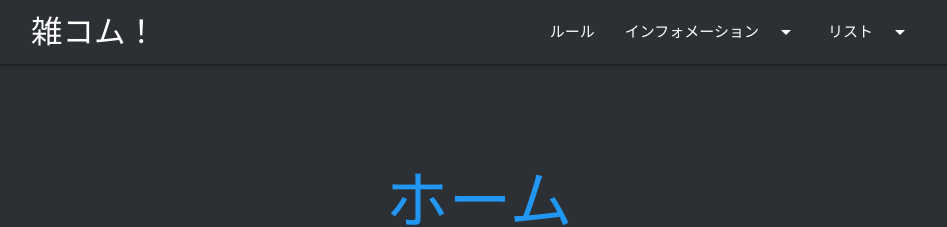
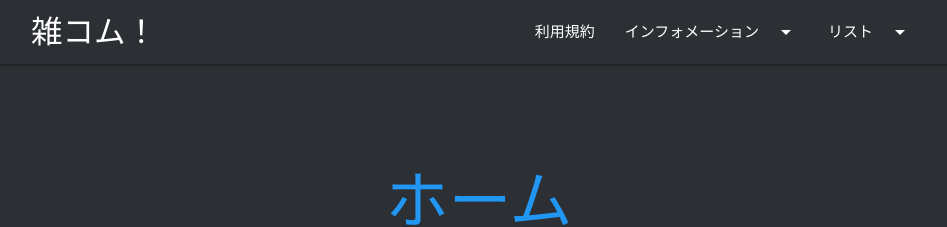
Before and after one commit to zatsukomu/zatsukomu-website-v1, a Jekyll site: the page built from docs/_pages/index.html, in a window 1280 px wide and 900 px high. Shown: the top 227 px of the window, without its empty margins (161-1108 px from the left). Built offline with Jekyll 4.4.1, drawn with Linux system fonts in a browser that asks for light colours; nearby versions of some CDN libraries.

Commit message:
Update nav.html

```diff
--- a/docs/_includes/nav.html
+++ b/docs/_includes/nav.html
@@ -15,13 +15,14 @@
   <nav class="discord dark" role="navigation">
     <div class="nav-wrapper container"><a id="logo-container" href="/" class="brand-logo">雑コム！</a>
     <ul class="right hide-on-med-and-down">
-      <li><a href="/ルール">ルール</a></li>
+      <li><a href="/利用規約">利用規約</a></li>
       <li><a class="dropdown-trigger" href="#!" data-target="dropdown1">インフォメーション<i class="material-icons right">arrow_drop_down</i></a></li>
       <!-- Dropdown Trigger -->
       <li><a class="dropdown-trigger" href="#!" data-target="dropdown2">リスト<i class="material-icons right">arrow_drop_down</i></a></li>
     </ul>
       <ul id="nav-mobile" class="sidenav discord dark">
         <li><a class="white-text" href="/">ホーム</a></li>
+        <li><a class="white-text" href="/利用規約">利用規約</a></li>
         <li><a class="white-text" href="/スタッフチームリスト">スタッフチームリスト</a></li>
         <li><a class="white-text" href="/ユーザーリスト">ユーザーリスト</a></li>
         <li><a class="white-text" href="/カテゴリーインフォメーション">カテゴリーインフォメーション</a></li>
```
